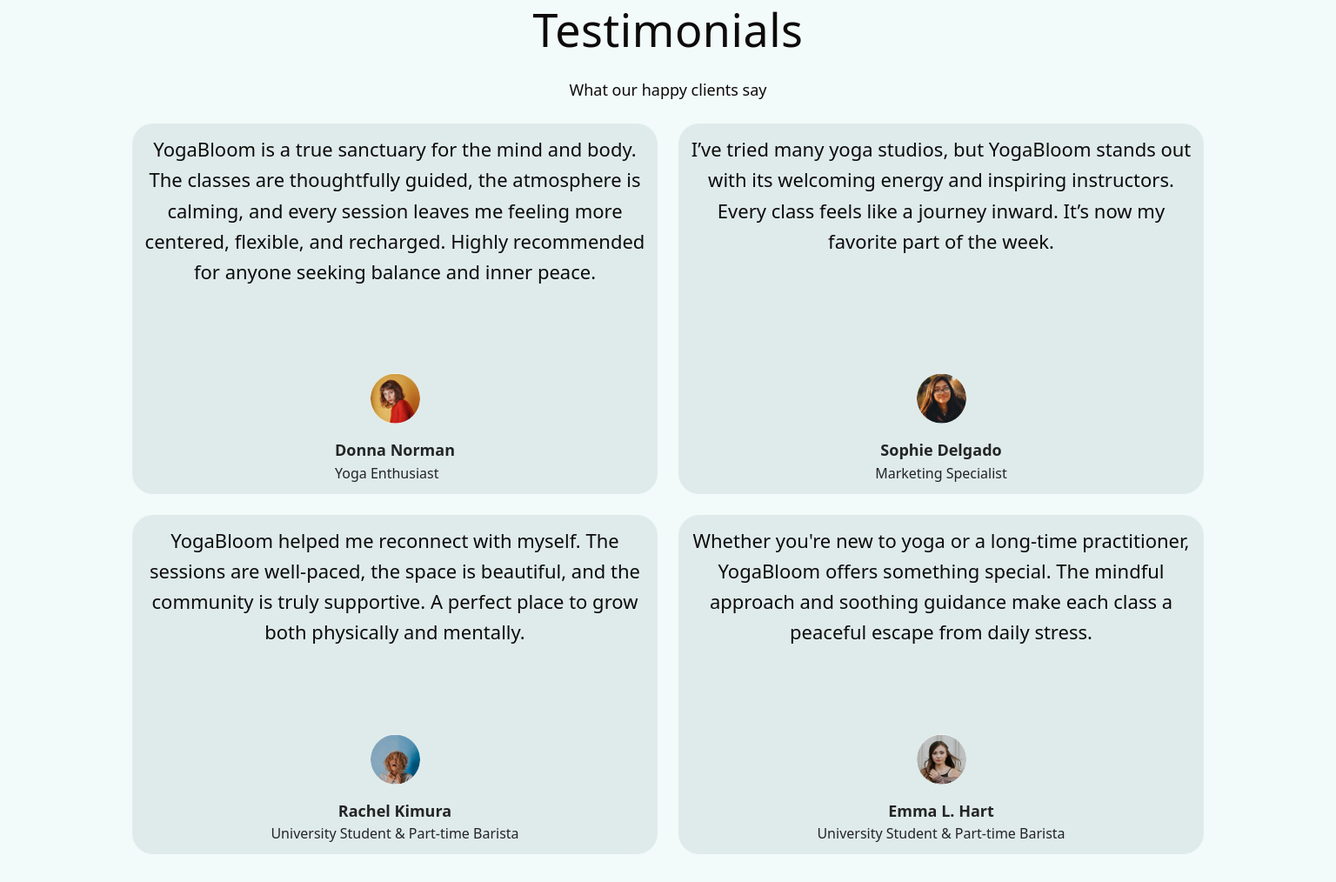
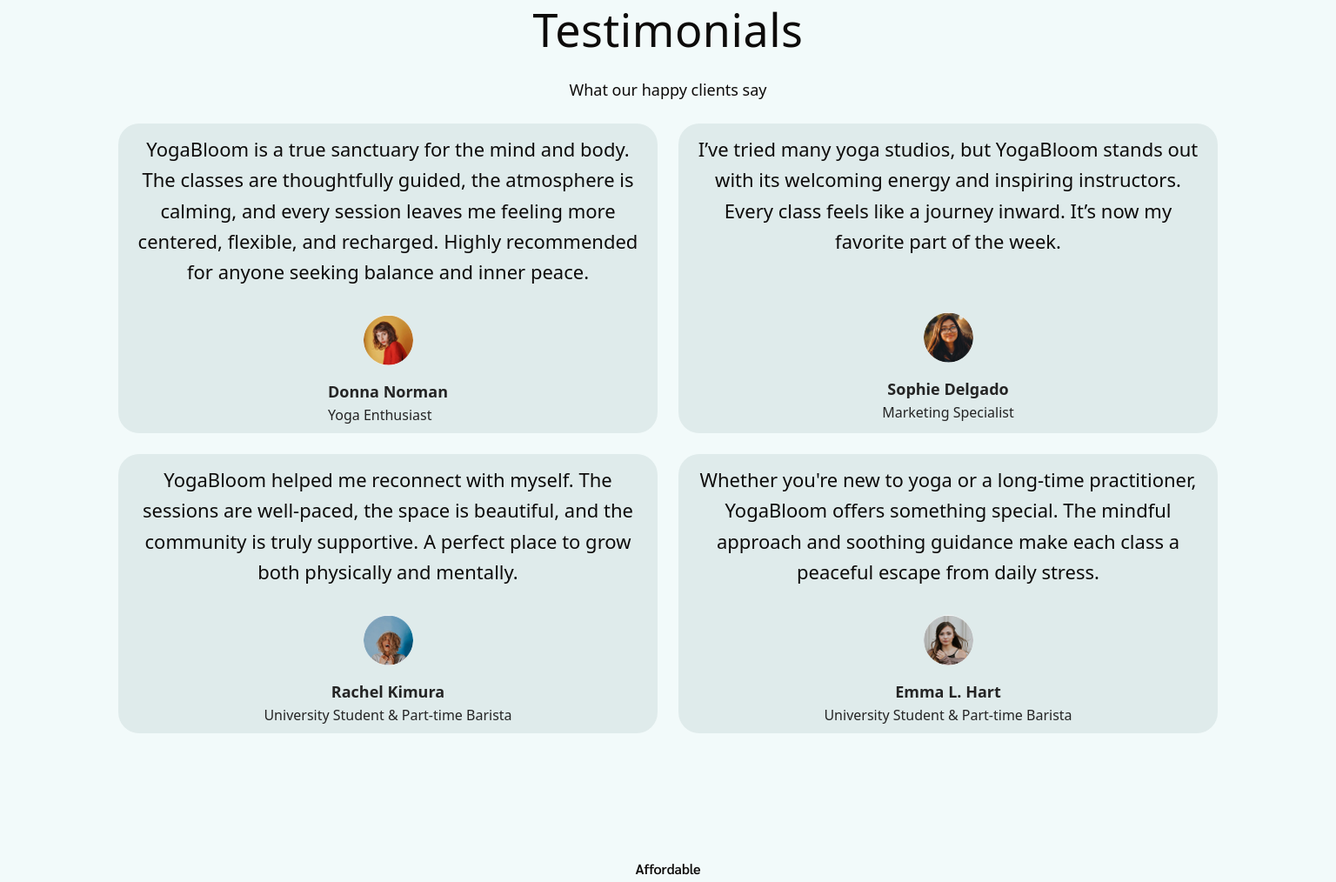
Before and after one commit to dartwe1der/project-MonDevChild, a website built with Vite: page src/index.html in a window 1536 px wide. Shown: the part 5942-6956 px from the top of the page at 87% size. Built offline with nearby package versions, Linux system fonts and the light colour scheme; a web font is replaced by a local one.

Commit message:
changed height for 1st and second car to 356px, 3rd and 4th to 321px

```diff
--- a/src/css/testimonials.css
+++ b/src/css/testimonials.css
@@ -1,6 +1,6 @@
 .testimonials-container {
   padding: 64px 16px;
-  background: var(--Color-Scheme-3-Background, #F2FAFA);
+  background: var(--Color-Scheme-3-Background, #f2fafa);
 }
 .testimonials-title-main {
   font-weight: 400;
@@ -75,19 +75,27 @@
     column-gap: 24px;
     flex-wrap: wrap;
   }
-
   .testimonials-title-txt {
     font-size: 18px;
   }
   .testimonials-txt {
     text-align: center;
-    margin-bottom: 67px;
   }
 }
 @media screen and (min-width: 1336px) {
   .testimonials-container {
-    padding: 112px 64px;
+    padding: 112px 0;
   }
+  .testimonials-list-container:nth-child(1),
+  .testimonials-list-container:nth-child(2) {
+    height: 356px;
+  }
+
+  .testimonials-list-container:nth-child(3),
+  .testimonials-list-container:nth-child(4) {
+    height: 321px;
+  }
+
   .testimonials-title-main {
     font-size: 52px;
   }
@@ -102,6 +110,9 @@
     flex-direction: column;
     justify-content: space-between;
   }
+  .testimonials-txt {
+    margin: 0;
+  }
   .testimonials-title-list {
     font-weight: 500;
     font-size: 20px;
```
